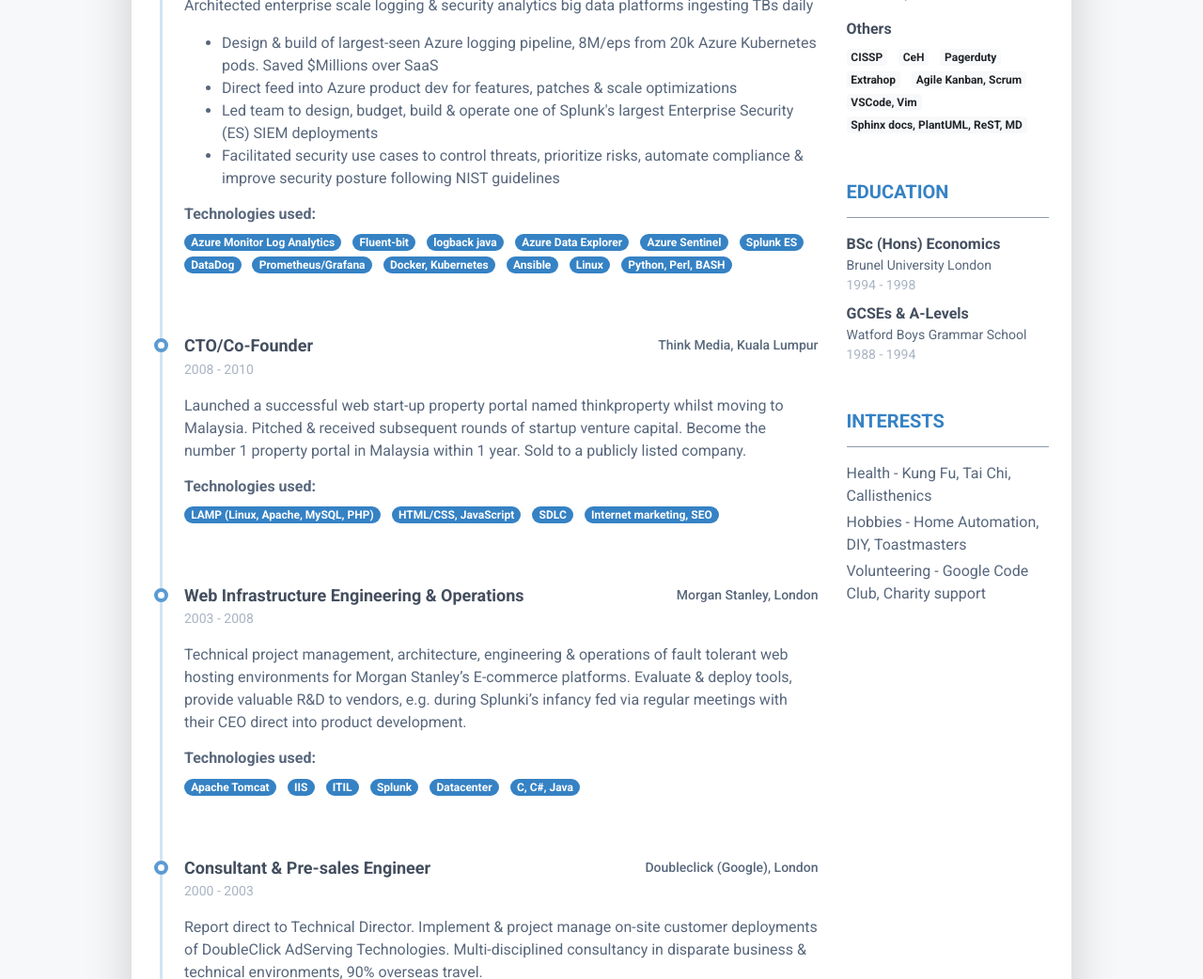
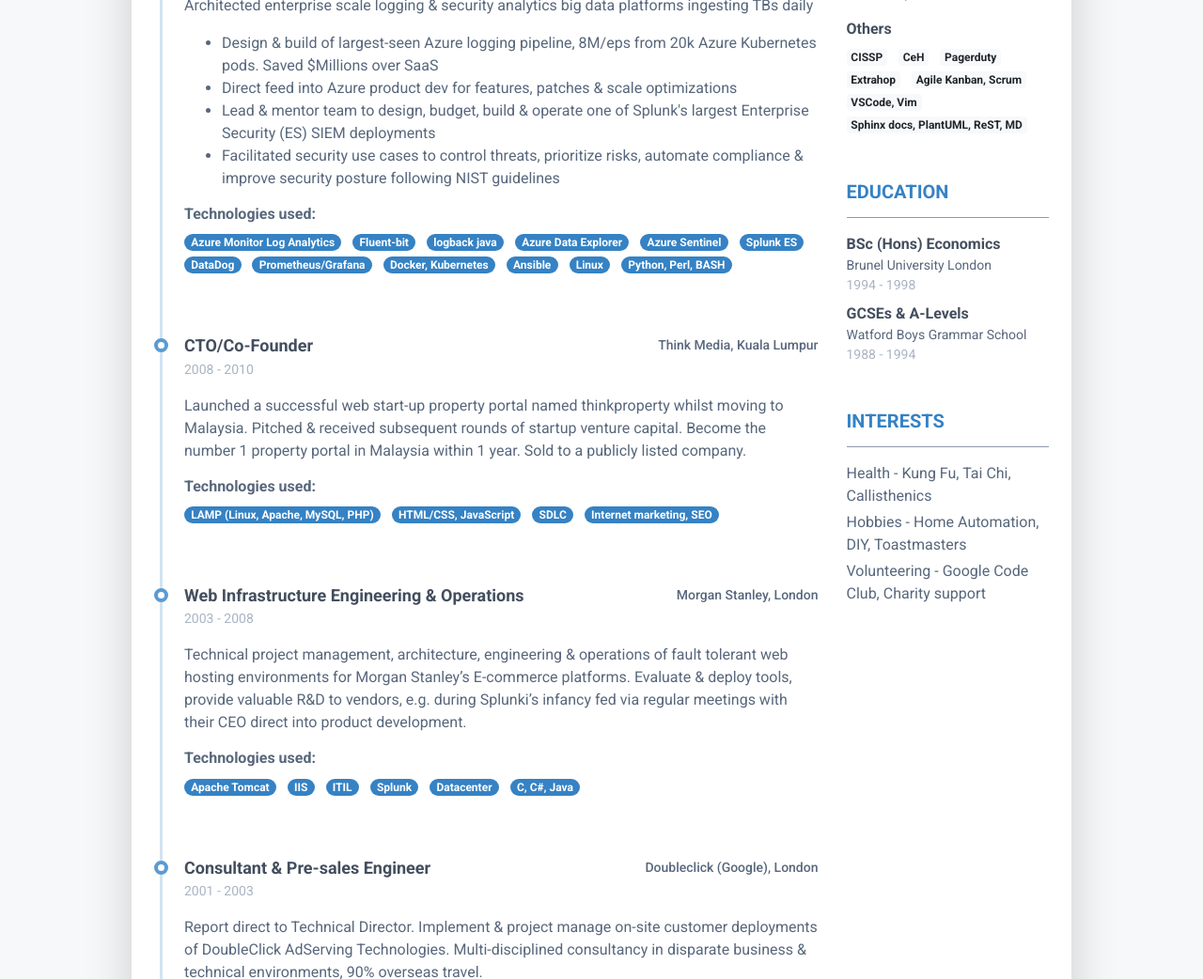
Before and after one commit to Hamy200/resume, a Jekyll site: the page built from index.markdown, in a window 1280 px wide. Shown: the part 711-1753 px from the top of the page at 94% size. Built offline with Jekyll 4.4.1, drawn with Linux system fonts in a browser that asks for light colours; nearby versions of some CDN libraries.

Commit message:
summary#

```diff
--- a/_data/data.yml
+++ b/_data/data.yml
@@ -59,7 +59,7 @@ experiences:
       highlights:
         - Design & build of largest-seen Azure logging pipeline, 8M/eps from 20k Azure Kubernetes pods. Saved $Millions over SaaS
         - Direct feed into Azure product dev for features, patches & scale optimizations
-        - Led team to design, budget, build & operate one of Splunk's largest Enterprise Security (ES) SIEM deployments
+        - Lead & mentor team to design, budget, build & operate one of Splunk's largest Enterprise Security (ES) SIEM deployments
         - Facilitated security use cases to control threats, prioritize risks, automate compliance & improve security posture following NIST guidelines
     technologies:
       - Azure Monitor Log Analytics
@@ -100,7 +100,7 @@ experiences:
       - C, C#, Java
 
   - role: Consultant & Pre-sales Engineer
-    time: 2000 - 2003
+    time: 2001 - 2003
     company: Doubleclick (Google), London
     details: |
         Report direct to Technical Director. Implement & project manage on-site customer deployments of DoubleClick AdServing Technologies. Multi-disciplined consultancy in disparate business & technical environments, 90% overseas travel.
```
Also changed, not shown: 1 other file.
